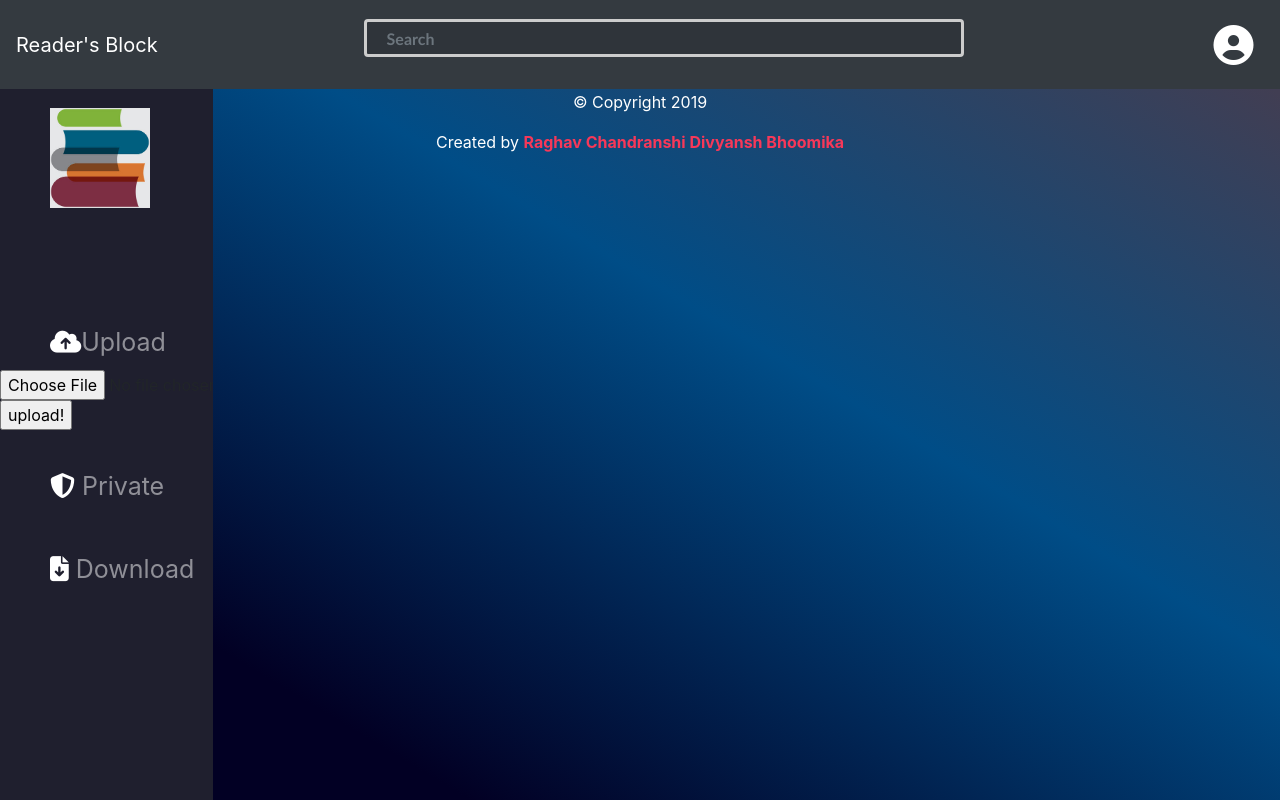
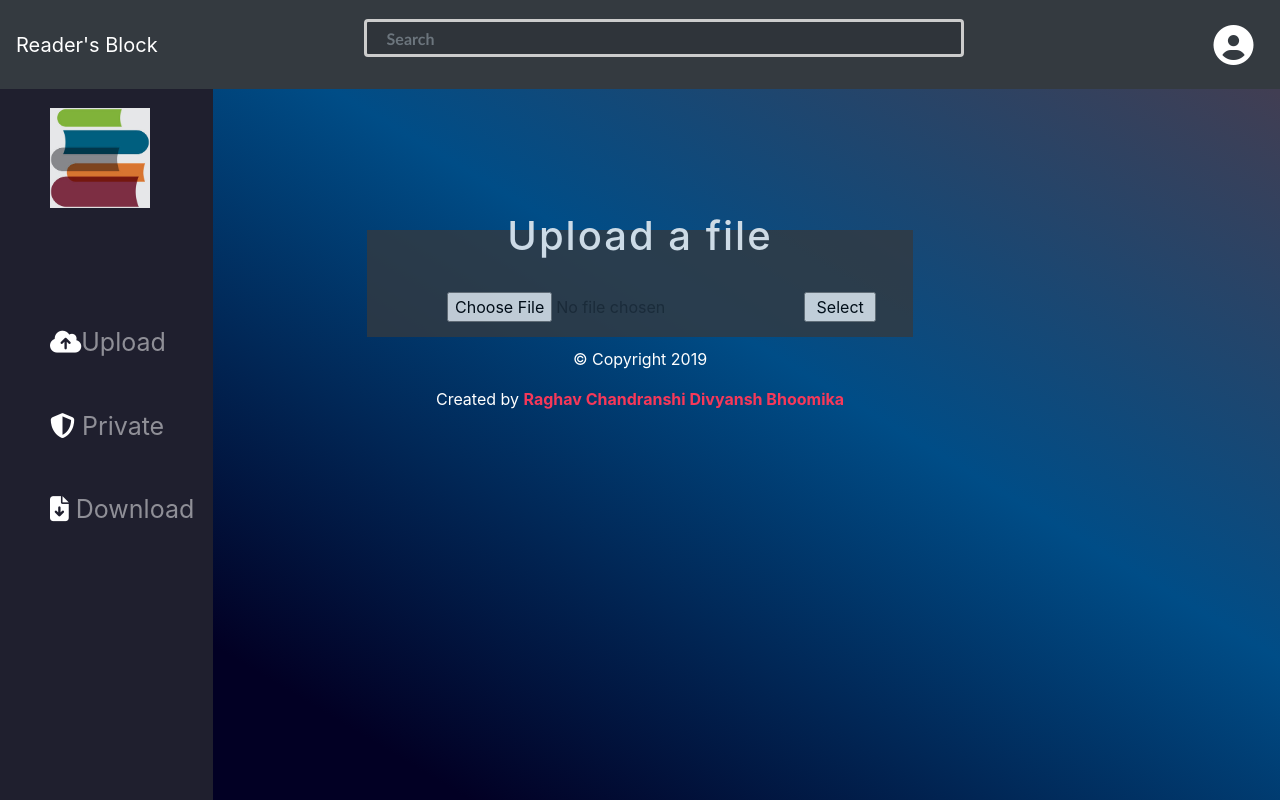
Before and after one commit to raghavkhator/Readers-Block, a Flask app: a page that uses app/templates/home.html in a window 1280 px wide. Run offline with Flask 2, Linux system fonts and the light colour scheme; a user stored in the database is signed in; data comes from the database, SQL or seed files in the repository; some libraries are stand-ins or nearby versions.

Commit message:
Upload fuction added

```diff
--- a/app/models.py
+++ b/app/models.py
@@ -25,5 +25,6 @@ class Document(db.Model):
 	name = db.Column(db.String(50))
 	username = db.Column(db.String(50))
 	doc = db.Column(db.LargeBinary)
+	private = db.Column(db.Integer)
 	def __repr__(self):
 		return  '<Doc {}>'.format(self.doc)
--- a/app/routes.py
+++ b/app/routes.py
@@ -71,7 +71,6 @@ def upload():
 def download():
     file_data= Document.query.filter_by(id=1).first()
     send_file(BytesIO(file_data.doc), attachment_filename=file_data.name, as_attachement=True)
-
     return render_template('home.html', user=session['curr_user'])
 @app.route('/logout')
 def logout():
--- a/app/static/css/style.css
+++ b/app/static/css/style.css
@@ -17,7 +17,6 @@ html{
 	background-color: rgba(37,39,40,0.9);
 	padding-top: 7%;
 	height: 60%;
-	color: white;
   letter-spacing: 2px;
   position: relative;
   display: none;
@@ -73,6 +72,14 @@ button[type=submit]:hover {
     letter-spacing: 2px;
     margin-top: -6%
 }
+.head-upload h2{
+    color: #fff;
+    font-size: 40px;
+    font-weight: 500;
+    text-align: center;
+    letter-spacing: 2px;
+    margin-top: -6%
+}
 .login-section a{
   color:#f73859;
   text-decoration: none;
--- a/app/static/js/script.js
+++ b/app/static/js/script.js
@@ -13,9 +13,9 @@ function loginToRegister() {
 }
 function upload_file()
 {  alert("Hello there");
-/*<form action="/action_page.php">
+<form action="/action_page.php">
   Select a file: <input type="file" name="myFile"><br><br>
   <input type="submit">
-</form> */
+</form>
 
 }
--- a/app/templates/home.html
+++ b/app/templates/home.html
@@ -14,24 +14,14 @@
 		<meta charset="utf-8">
 		<script>
 			$(document).ready(function(){
-			  $("#login-frame").click(function(){
-			    $("#register-panel").hide();
-			    $("#login-panel").fadeIn();
-			    $("#login-reg-section").css("height","60%");
-			    $("#login-reg-section").fadeToggle();
-			  });
-			  $("#register-frame").click(function(){
-			    $("#login-panel").hide();
-			    $("#register-panel").fadeIn();
-			    $("#login-reg-section").css("height","80%");
-			    $("#login-reg-section").fadeToggle();
-			  });
-			  $("#home-frame").click(function(){
-			    $("#login-panel").fadeOut();
-			    $("#register-panel").fadeOut();
-			    $("#login-reg-section").fadeOut();
+				$("#uploadclick").click(function(){
+					// e.preventDefault();
+		        $(".upload-panel").fadeIn();
+		        $(".upload-panel").css("height","60%");
 
-			  });
+               //
+             });
+
 			});
 		</script>
 	</head>
@@ -62,11 +52,9 @@
 				      <a class="nav-link" href="#" style=" margin-top: 20px; margin-left: 50px; font-size: 2px;"> <img src="../static/image/logo1.jpg" style="width: 100px; height: 100px;"></a>
 				    </li>
 				    <li class="nav-item">
-				      <a class="nav-link" href="#" onclick="upload_file()" style=" margin-top: 100px; margin-left: 50px; font-size: 25px;"><i class="fas fa-cloud-upload-alt" style="color: white"></i>Upload</a>
-				      <form action="{{ url_for('upload') }}" method="POST" enctype="multipart/form-data">
-				      	<input type="file" name="file">
-				      	<input type="submit" value="upload!">
-				      </form>
+
+				      	<a class="nav-link" href="#" id="uploadclick" style=" margin-top: 100px; margin-left: 50px; font-size: 25px;"><i class="fas fa-cloud-upload-alt" style="color: white"></i>Upload</a>
+
 				    </li>
 				    <li class="nav-item">
 				      <a class="nav-link" href="#" style=" margin-top: 30px; margin-left: 50px; font-size: 25px;"><i class="fas fa-shield-alt" style="color: white"></i>  Private</a>
@@ -83,7 +71,21 @@
 
   			</div>
 
-		</div>
+  			<div class="col-md-5 mx-auto upload-panel bg-dark" style="display: none color:rgba(37,39,40,0.9); opacity: 0.8;
+                   padding-top: 1%; margin-top: 150px; margin-left: 390px; height: 60%; letter-spacing: 2px; z-index: 2; ">
+                <div class="upload-panel-div">
+				    <div class="head-upload" align="center" >
+						<h2>Upload a file</h2>
+				    </div>
+				 	<form action="{{ url_for('upload') }}" method="POST" enctype="multipart/form-data" style="margin-bottom: 15px;">
+				 		<br>
+				 		<input type="file" id="upload-form" value="browse" name="file" style="margin-left: 65px;">&nbsp;
+						<input type="submit" id="sumbitform" value=" Select ">
+						<br>
+					</form>
+			    </div>
+
+		   </div>
 	<footer>
 		<div class="container">
 	        <div class="made-by">
```
Also changed, not shown: 1 other file.
